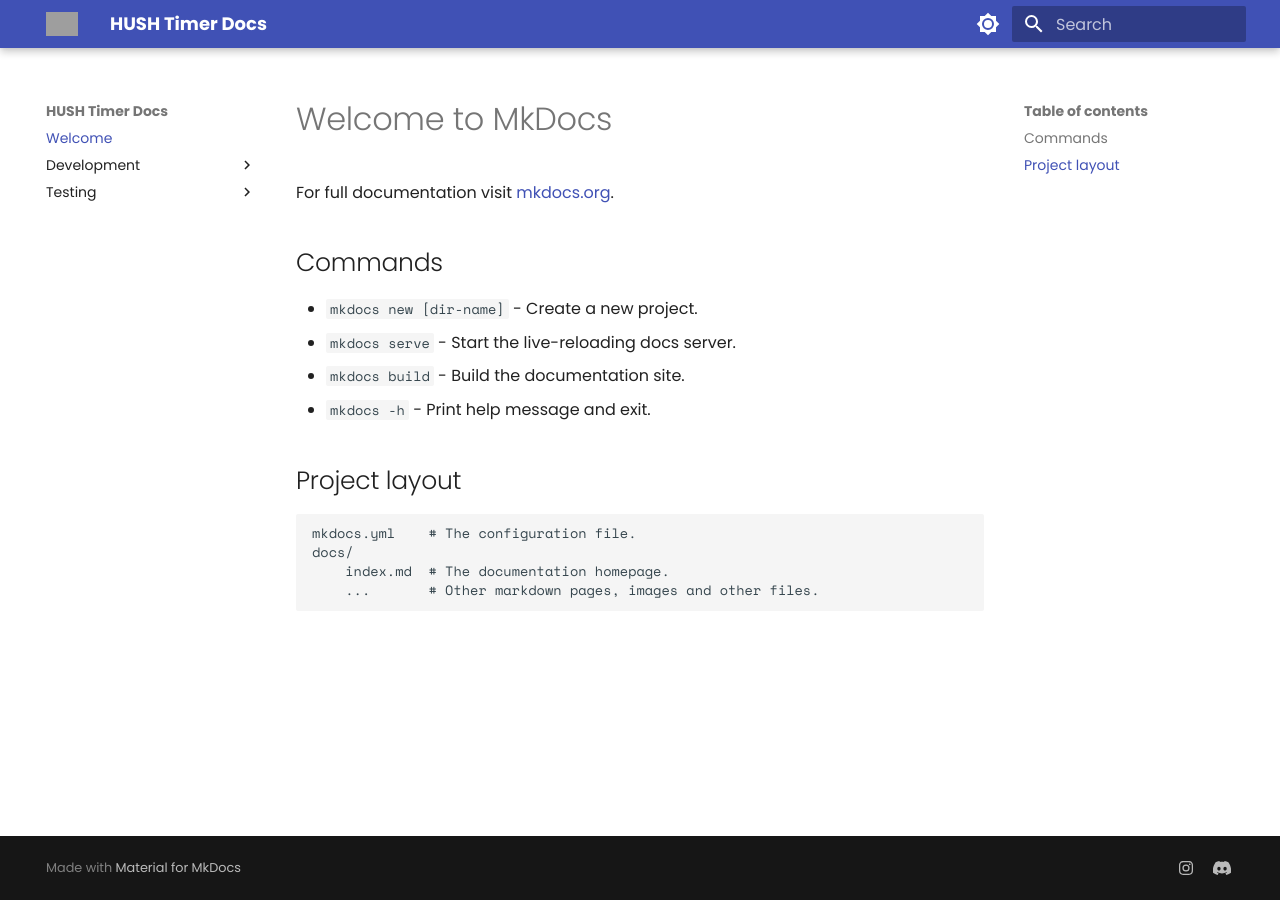
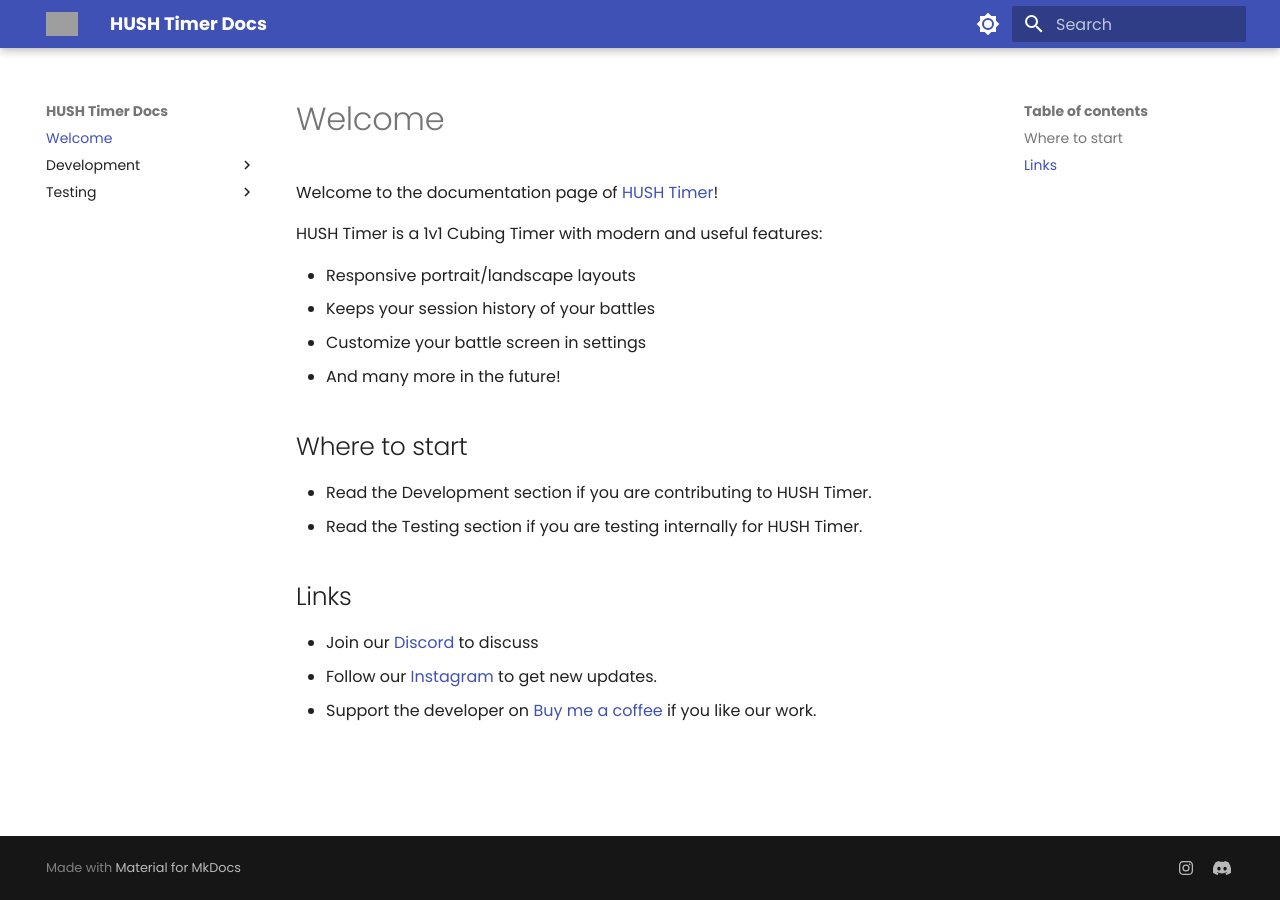
Before and after one commit to ricky9667/hushtimer-docs, an MkDocs documentation site: the page built from docs/index.md, in a window 1280 px wide. Built offline with MkDocs 1.6.1 and Material for MkDocs 9.7.7, drawn with Linux system fonts in a browser that asks for light colours; grey boxes are pictures that could not be loaded.

Commit message:
Add welcoming docs

```diff
--- a/docs/index.md
+++ b/docs/index.md
@@ -1,17 +1,21 @@
-# Welcome to MkDocs
+# Welcome
 
-For full documentation visit [mkdocs.org](https://www.mkdocs.org).
+Welcome to the documentation page of [HUSH Timer](https://hushtimer.app)!
 
-## Commands
+HUSH Timer is a 1v1 Cubing Timer with modern and useful features:
 
-* `mkdocs new [dir-name]` - Create a new project.
-* `mkdocs serve` - Start the live-reloading docs server.
-* `mkdocs build` - Build the documentation site.
-* `mkdocs -h` - Print help message and exit.
+- Responsive portrait/landscape layouts
+- Keeps your session history of your battles
+- Customize your battle screen in settings
+- And many more in the future!
 
-## Project layout
+## Where to start
 
-    mkdocs.yml    # The configuration file.
-    docs/
-        index.md  # The documentation homepage.
-        ...       # Other markdown pages, images and other files.
+- Read the Development section if you are contributing to HUSH Timer.
+- Read the Testing section if you are testing internally for HUSH Timer.
+
+## Links
+
+- Join our [Discord](https://discord.gg/GjfMKprt7q) to discuss
+- Follow our [Instagram](https://instagram.com/hush_cubing_apps) to get new updates.
+- Support the developer on [Buy me a coffee](https://coff.ee/ricky9667) if you like our work.
```
